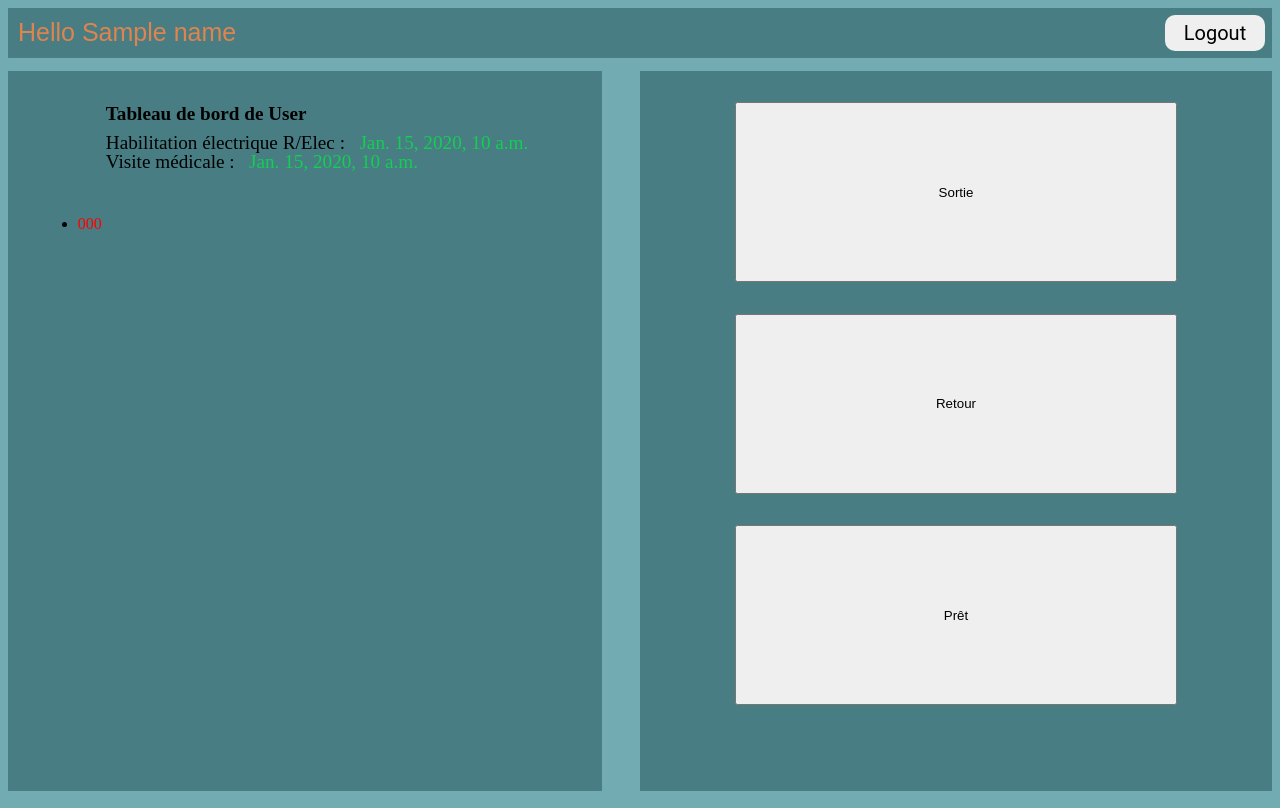
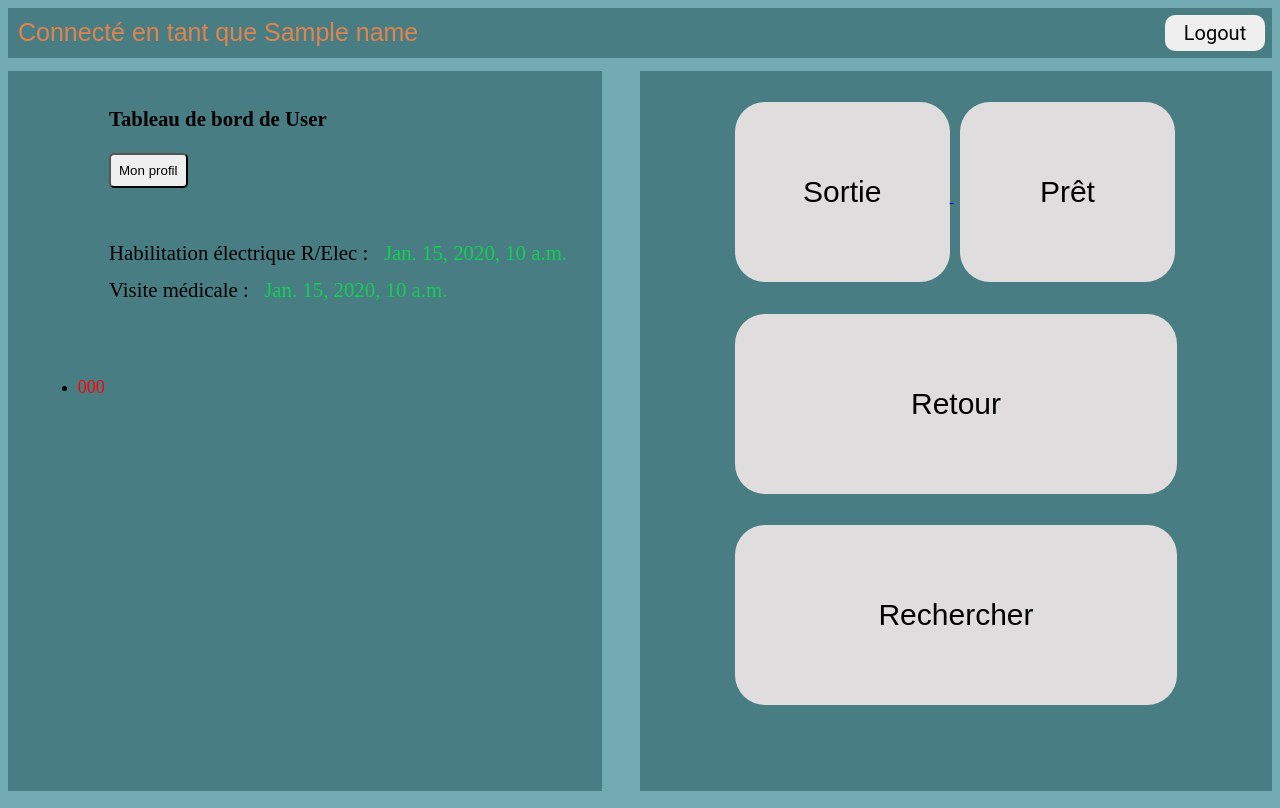
Before and after one commit to Arnouux/ManagementApp, a Django app: template main/templates/main/index.html in a window 1280 px wide. Run offline with Django 3.2, Linux system fonts and the light colour scheme; the template is opened without the code that fills it: most values are stand-ins (such as "Sample title", 1, 10 or a date in 2020).

Commit message:
small changes

```diff
--- a/control/templates/control/control.html
+++ b/control/templates/control/control.html
@@ -15,7 +15,7 @@
 
     <div id="header">
       <div id="header_left">
-        Hello {{ name }}
+        Centre de contrôle ADMIN
       </div>
       <div id="header_right">
         <a href="/login/">
--- a/login/static/login/style.css
+++ b/login/static/login/style.css
@@ -62,6 +62,10 @@ body {
     border-bottom: 3px solid rgb(240, 102, 102);
     /* text-shadow: 1px 1px 0 rgb(99, 54, 11), -1px 1px 0 rgb(99, 54, 11),
         1px -1px 0 rgb(99, 54, 11), -1px -1px 0 rgb(99, 54, 11); */
+}
+
+input[type=password] {
+    width: 400px;
 }
 
 ::-webkit-input-placeholder { /* WebKit browsers */
@@ -136,6 +140,4 @@ transform: translateY(-7px);
 
 input[type=password] {
     border:0;
-    margin-top: -10px;
-    border-top: 3px solid rgb(240, 102, 102);
 }
--- a/main/static/main/index.css
+++ b/main/static/main/index.css
@@ -26,23 +26,60 @@ body {
 }
 
 .btnMateriel {
+    background-color: #dfdddd;
     margin-left: 15%;
     margin-top: 5%;
+    border-radius: 30px;
     width: 70%;
     height: 25%;
+    font-size: 30px;
+    border:0;
+}
+
+#btn_sortie, #btn_pret {
+    width: 34%;
+}
+#btn_pret {
+    margin-left: 1%;
 }
 
 .btnMateriel:hover {
     cursor: pointer;
+    background-color: lightcoral;
 }
 
 .consultation {
     margin-left:10%;
     white-space: pre-wrap;
-    line-height: 50%;
-    font-size: 120%;
+    line-height: 90%;
+    font-size: 130%;
 }
 
 #list_codes {
     margin-left:5%;
+    columns: 2;
+    -webkit-columns: 2;
+    -moz-columns: 2;
 }
+
+#btn_account {
+    position: relative;
+    display: inline;
+    margin-top: 5px;
+    border-radius: 5px;
+    padding: 8px;
+}
+
+#btn_account:hover {
+    cursor: pointer;
+    background-color: lightcoral;
+}
+
+span {
+    margin-top: -30px;
+    font-weight: bold;
+}
+
+#account_link {
+    text-decoration: none;
+}
--- a/main/templates/main/index.html
+++ b/main/templates/main/index.html
@@ -13,7 +13,7 @@
 
     <div id="header">
       <div id="header_left">
-        Hello {{ name }}
+        Connecté en tant que {{ name }}
       </div>
       <div id="header_right">
         <a href="/login/">
@@ -24,8 +24,10 @@
 
     <div id="div_consultation">
       <p class="consultation">
-        {% if fullname %}
-        <b>Tableau de bord de {{ fullname }}</b>
+        <span>Tableau de bord de {{ fullname }}
+        <a href="/main/account" id="account_link">
+        <button id="btn_account" value="account" class="btnAccount">Mon profil</button></a></span>
+        {% if dateElec %}
         <br>
         Habilitation électrique R/Elec : {% if elecIsOld %} <font color="red"> {{ dateElec }} </font>
         {% else %} <font color="#13cf52"> {{ dateElec }} </font> {% endif %}
@@ -40,8 +42,8 @@
         <ul id="list_codes">
         {% for code, value in codes.items %}
           <li>
-            {% if value %} <font color="#13cf52" size=4>{{code}}</font>
-            {% else %}<font color="red" size=3>{{code}}</font>{% endif %}
+            {% if value %} <font color="#13cf52" size=5>{{code}}</font>
+            {% else %}<font color="red" size=4>{{code}}</font>{% endif %}
           </li>
         {% endfor %}
         </ul>
@@ -56,11 +58,14 @@
       <a href="/main/sortie">
         <button id="btn_sortie" value="sortie" class="btnMateriel">Sortie</button>
       </a>
+      <a href="/main/pret">
+        <button id="btn_pret" value="pret" class="btnMateriel">Prêt</button>
+      </a>
       <a href="/main/retour">
         <button id="btn_retour" value="retour" class="btnMateriel">Retour</button>
       </a>
-      <a href="/main/pret">
-        <button id="btn_pret" value="pret" class="btnMateriel">Prêt</button>
+      <a href="/main/recherche">
+        <button id="btn_recherche" value="recherche" class="btnMateriel">Rechercher</button>
       </a>
 
     </div>
--- a/main/templates/main/materiel.html
+++ b/main/templates/main/materiel.html
@@ -12,7 +12,7 @@
 
     <div id="header">
       <div id="header_left">
-        Hello {{ name }}
+        Connecté en tant que {{ name }}
       </div>
       <div id="header_right">
         <input id="back" type=button value="Retour" onClick="window.history.back();return false;">
--- a/main/templates/main/sortie.html
+++ b/main/templates/main/sortie.html
@@ -12,7 +12,7 @@
 
     <div id="header">
       <div id="header_left">
-        Hello {{ name }}
+        Connecté en tant que {{ name }}
       </div>
       <div id="header_right">
         <input id="back" type=button value="Retour" onClick="window.history.back();return false;">
--- a/main/views.py
+++ b/main/views.py
@@ -52,10 +52,10 @@ def index(request):
 
     wb = openpyxl.load_workbook(habilitations)
     ws = wb.active
+    context['fullname'] = f"{request.user.first_name} {request.user.last_name.upper()}"
     for row in ws.iter_rows():
         if (row[0].value is not None and
             row[0].value.upper() == f"{request.user.last_name} {request.user.first_name}".upper()):
-            context['fullname'] = f"{request.user.first_name} {request.user.last_name.upper()}"
 
             dateElec = str(row[2].value)
             dateMedic = str(row[10].value)
```
Also changed, not shown: control/static/control/style.css (line endings or trailing spaces), db.sqlite3.
